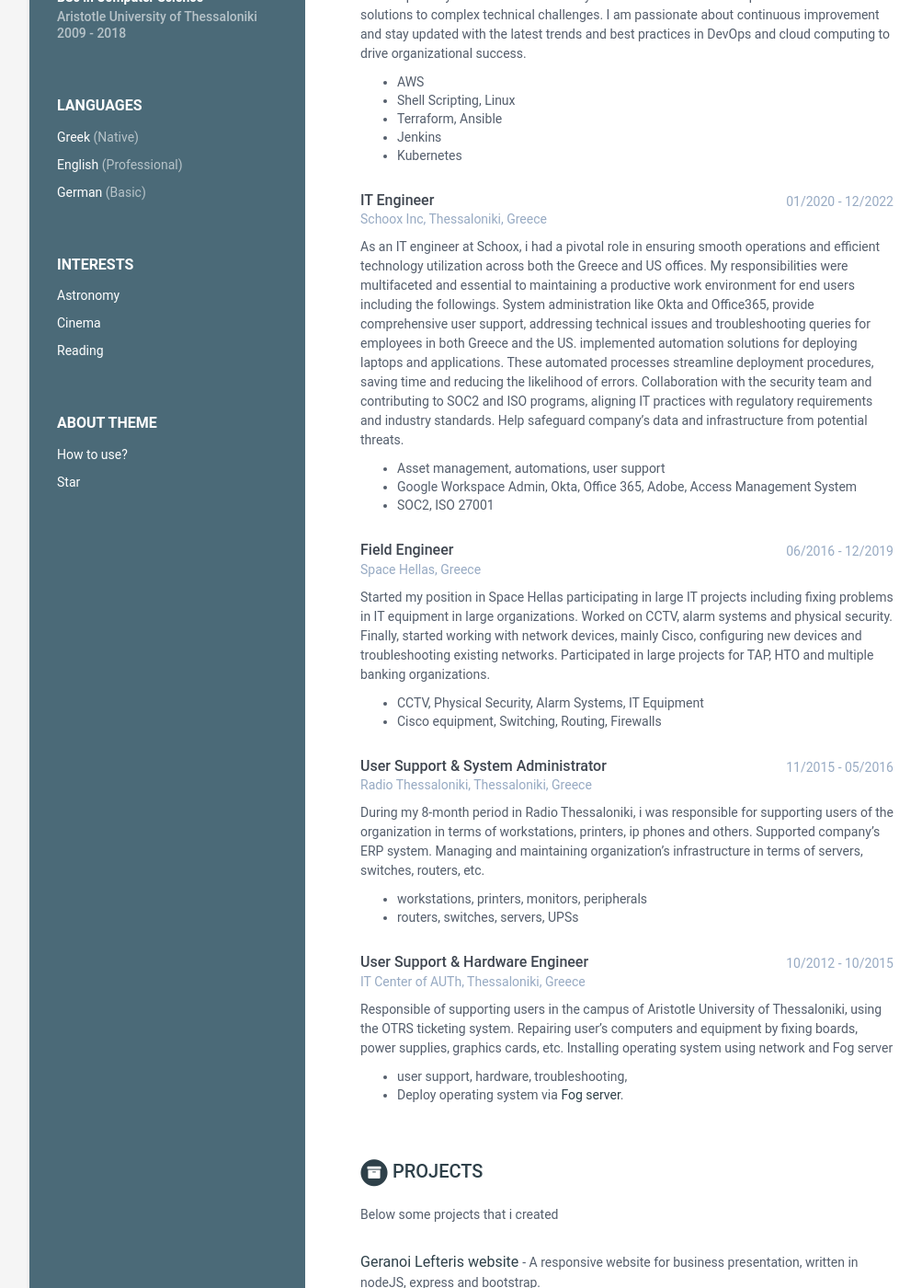
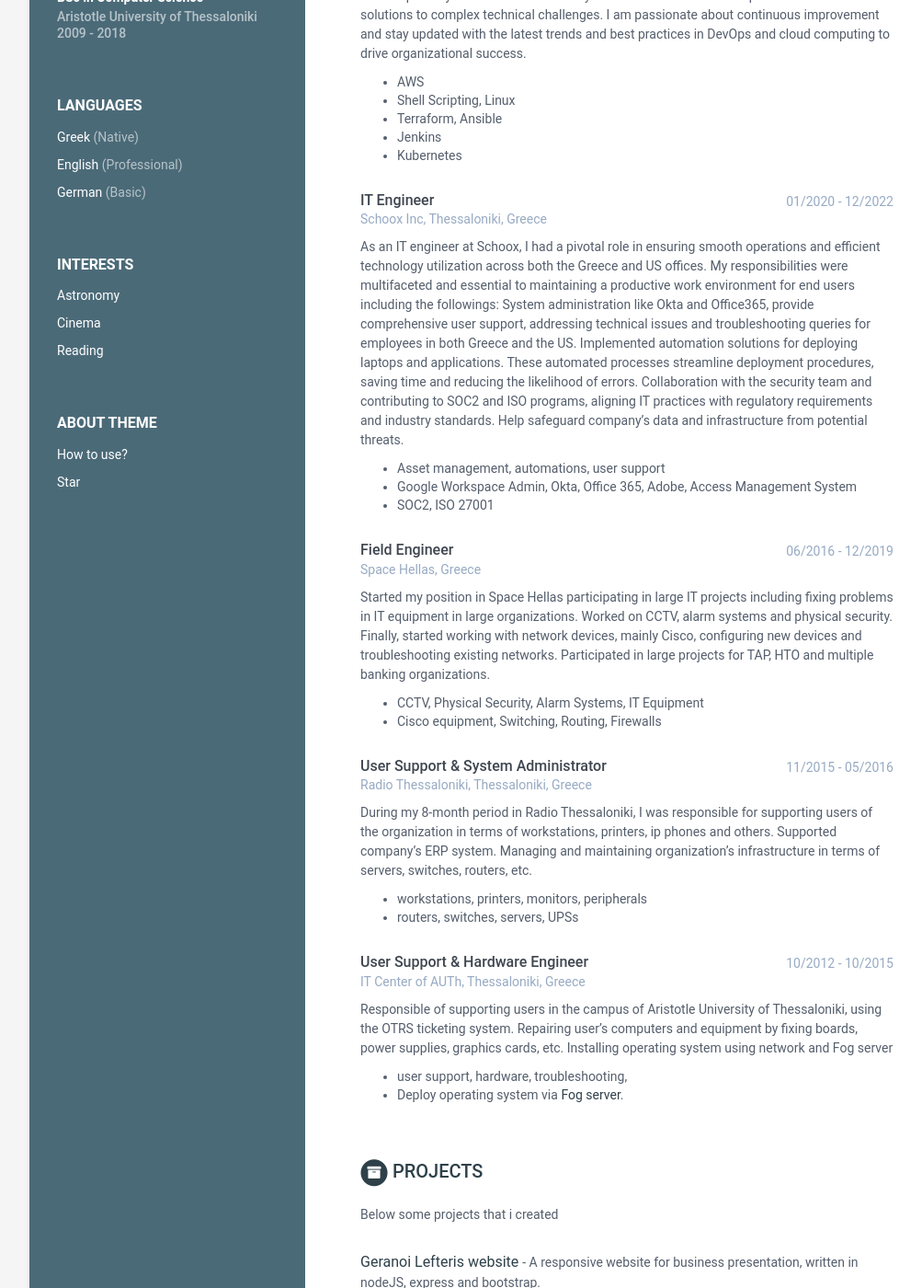
Before and after one commit to kremdion/kremdion.github.io, a Jekyll site: the page built from index.html, in a window 1280 px wide and 1400 px high, scrolled down 693 px. Shown: the whole window at 92% size, without its empty margins (108-1111 px from the left). Built offline with Jekyll 4.4.1, drawn with Linux system fonts in a browser that asks for light colours.

Commit message:
minor fixes

```diff
--- a/_data/data.yml
+++ b/_data/data.yml
@@ -113,10 +113,10 @@ experiences:
         time: 01/2020 - 12/2022
         company: Schoox Inc, Thessaloniki, Greece
         details: |
-          As an IT engineer at Schoox, i had a pivotal role in ensuring smooth operations and efficient technology utilization across
+          As an IT engineer at Schoox, I had a pivotal role in ensuring smooth operations and efficient technology utilization across
           both the Greece and US offices. My responsibilities were multifaceted and essential to maintaining a productive work environment for end users
-          including the followings. System administration like Okta and Office365, provide comprehensive user support, addressing technical issues and
-          troubleshooting queries for employees in both Greece and the US. implemented automation solutions for deploying laptops and applications.
+          including the followings: System administration like Okta and Office365, provide comprehensive user support, addressing technical issues and
+          troubleshooting queries for employees in both Greece and the US. Implemented automation solutions for deploying laptops and applications.
           These automated processes streamline deployment procedures, saving time and reducing the likelihood of errors. Collaboration with the
           security team and contributing to SOC2 and ISO programs, aligning IT practices with regulatory requirements and industry standards.
           Help safeguard company's data and infrastructure from potential threats.
@@ -138,7 +138,7 @@ experiences:
         time: 11/2015 - 05/2016
         company: Radio Thessaloniki, Thessaloniki, Greece
         details: |
-          During my 8-month period in Radio Thessaloniki, i was responsible for supporting users of the organization in terms of workstations,
+          During my 8-month period in Radio Thessaloniki, I was responsible for supporting users of the organization in terms of workstations,
           printers, ip phones and others. Supported company's ERP system. Managing and maintaining organization's infrastructure in terms of
           servers, switches, routers, etc.
             - workstations, printers, monitors, peripherals
@@ -271,7 +271,7 @@ skills:
         level: 95%
 
       - name: Python
-        level: 85%
+        level: 90%
 
       - name: Shell Scripting
         level: 90%
```
Also changed, not shown: 2 other files.
